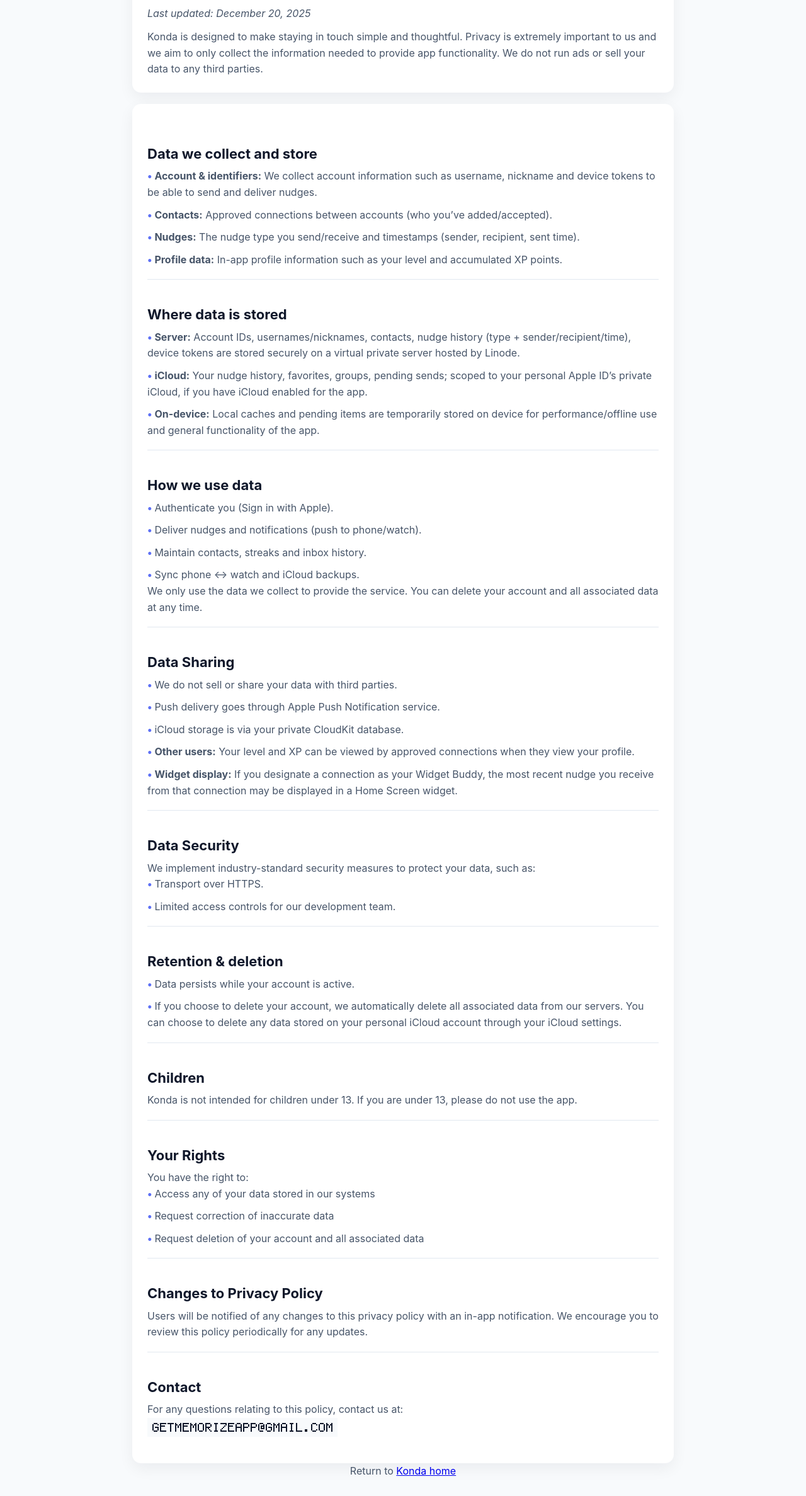
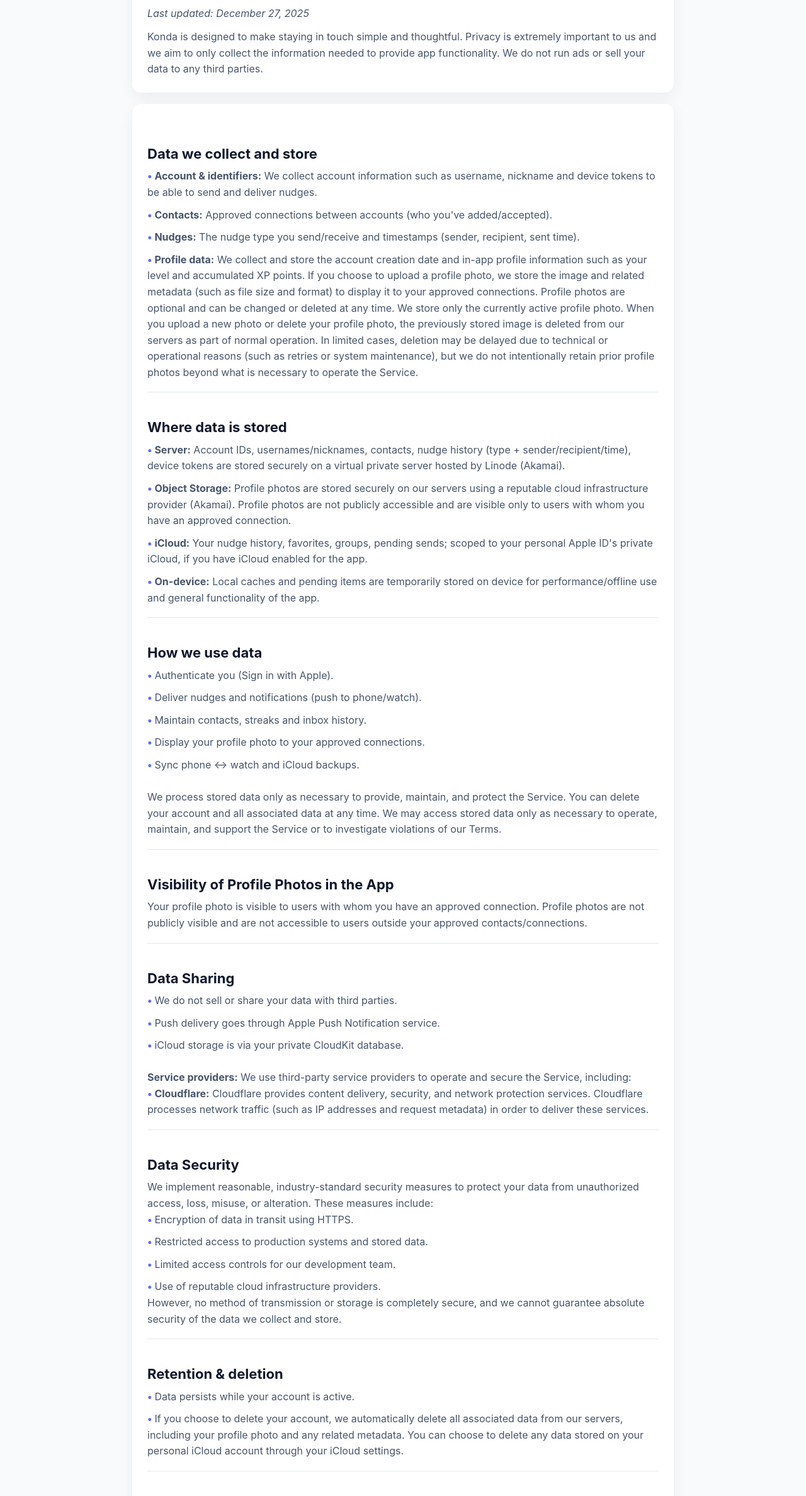
Before and after one commit to memorizeapp/konda, a plain HTML site: page privacy.html in a window 1280 px wide. Shown: the part 163-2538 px from the top of the page at 63% size. Drawn offline with Linux system fonts and the light colour scheme.

Commit message:
Add files via upload

```diff
--- a/privacy.html
+++ b/privacy.html
@@ -53,7 +53,7 @@
   <div class="wrap content">
     <header class="panel" style="margin-bottom:18px;">
       <h1>Privacy Policy</h1>
-      <p class="meta"><em>Last updated: December 20, 2025</em></p>
+      <p class="meta"><em>Last updated: December 27, 2025</em></p>
       <p style="margin-top:12px;">Konda is designed to make staying in touch simple and thoughtful. Privacy is extremely important to us and we aim to only collect the information needed to provide app functionality. We do not run ads or sell your data to any third parties.
     </p>
     </header>
@@ -63,17 +63,18 @@
         <h2>Data we collect and store</h2>
         <ul>
           <li><strong>Account & identifiers:</strong> We collect account information such as username, nickname and device tokens to be able to send and deliver nudges.</li>
-          <li><strong>Contacts:</strong> Approved connections between accounts (who you’ve added/accepted).</li>
+          <li><strong>Contacts:</strong> Approved connections between accounts (who you've added/accepted).</li>
           <li><strong>Nudges:</strong> The nudge type you send/receive and timestamps (sender, recipient, sent time).</li>
-          <li><strong>Profile data:</strong> In-app profile information such as your level and accumulated XP points.</li>
+          <li><strong>Profile data:</strong> We collect and store the account creation date and in-app profile information such as your level and accumulated XP points. If you choose to upload a profile photo, we store the image and related metadata (such as file size and format) to display it to your approved connections. Profile photos are optional and can be changed or deleted at any time. We store only the currently active profile photo. When you upload a new photo or delete your profile photo, the previously stored image is deleted from our servers as part of normal operation. In limited cases, deletion may be delayed due to technical or operational reasons (such as retries or system maintenance), but we do not intentionally retain prior profile photos beyond what is necessary to operate the Service.</li>
         </ul>
       </section>
 
       <section class="section">
         <h2>Where data is stored</h2>
         <ul>
-          <li><strong>Server:</strong> Account IDs, usernames/nicknames, contacts, nudge history (type + sender/recipient/time), device tokens are stored securely on a virtual private server hosted by Linode.</li>
-          <li><strong>iCloud:</strong> Your nudge history, favorites, groups, pending sends; scoped to your personal Apple ID’s private iCloud, if you have iCloud enabled for the app.</li>
+          <li><strong>Server:</strong> Account IDs, usernames/nicknames, contacts, nudge history (type + sender/recipient/time), device tokens are stored securely on a virtual private server hosted by Linode (Akamai).</li>
+          <li><strong>Object Storage:</strong> Profile photos are stored securely on our servers using a reputable cloud infrastructure provider (Akamai). Profile photos are not publicly accessible and are visible only to users with whom you have an approved connection.</li>
+          <li><strong>iCloud:</strong> Your nudge history, favorites, groups, pending sends; scoped to your personal Apple ID's private iCloud, if you have iCloud enabled for the app.</li>
           <li><strong>On-device:</strong> Local caches and pending items are temporarily stored  on device for performance/offline use and general functionality of the app.</li>
         </ul>
       </section>
@@ -84,9 +85,16 @@
           <li>Authenticate you (Sign in with Apple).</li>
           <li>Deliver nudges and notifications (push to phone/watch).</li>
           <li>Maintain contacts, streaks and inbox history.</li>
+          <li>Display your profile photo to your approved connections.</li>
           <li>Sync phone ↔ watch and iCloud backups.</li>
         </ul>
-        <p>We only use the data we collect to provide the service. You can delete your account and all associated data at any time.</p>
+        <br>
+        <p>We process stored data only as necessary to provide, maintain, and protect the Service. You can delete your account and all associated data at any time. We may access stored data only as necessary to operate, maintain, and support the Service or to investigate violations of our Terms.</p>
+      </section>
+
+      <section class="section">
+        <h2>Visibility of Profile Photos in the App</h2>
+        <p>Your profile photo is visible to users with whom you have an approved connection. Profile photos are not publicly visible and are not accessible to users outside your approved contacts/connections.</p>
       </section>
 
       <section class="section">
@@ -95,25 +103,32 @@
           <li>We do not sell or share your data with third parties.</li>
           <li>Push delivery goes through Apple Push Notification service.</li>
           <li>iCloud storage is via your private CloudKit database.</li>
-          <li><strong>Other users:</strong> Your level and XP can be viewed by approved connections when they view your profile.</li>
-          <li><strong>Widget display:</strong> If you designate a connection as your Widget Buddy, the most recent nudge you receive from that connection may be displayed in a Home Screen widget.</li>
+        </ul>
+        <br>
+        <p><strong>Service providers:</strong> We use third-party service providers to operate and secure the Service, including:</p>
+        <ul>
+          <li><strong>Cloudflare:</strong> Cloudflare provides content delivery, security, and network protection services. Cloudflare processes network traffic (such as IP addresses and request metadata) in order to deliver these services.</li>
         </ul>
       </section>
 
       <section class="section">
         <h2>Data Security</h2>
-        <p>We implement industry-standard security measures to protect your data, such as:    </p>
+        <p>We implement reasonable, industry-standard security measures to protect your data from unauthorized access, loss, misuse, or alteration. These measures include:</p>
         <ul>
-          <li>Transport over HTTPS.</li>
+          <li>Encryption of data in transit using HTTPS.</li>
+          <li>Restricted access to production systems and stored data.</li>
           <li>Limited access controls for our development team.</li>
+          <li>Use of reputable cloud infrastructure providers.</li>
         </ul>
+        <p>
+          However, no method of transmission or storage is completely secure, and we cannot guarantee absolute security of the data we collect and store.</p>
       </section>
 
       <section class="section">
         <h2>Retention & deletion</h2>
         <ul>
           <li>Data persists while your account is active.</li>
-          <li>If you choose to delete your account, we automatically delete all associated data from our servers. You can choose to delete any data stored on your personal iCloud account through your iCloud settings.</li>
+          <li>If you choose to delete your account, we automatically delete all associated data from our servers, including your profile photo and any related metadata. You can choose to delete any data stored on your personal iCloud account through your iCloud settings.</li>
         </ul>
       </section>
 
@@ -134,7 +149,7 @@
 
       <section class="section">
         <h2>Changes to Privacy Policy</h2>
-        <p>Users will be notified of any changes to this privacy policy with an in-app notification. We encourage you to review this policy periodically for any updates.</p>
+        <p>We may update this Privacy Policy from time to time. Notice of material changes may be provided through the App. The “Last updated” date at the top of this policy indicates when it was last revised.</p>
       </section>
 
       <section class="section">
```
Also changed, not shown: terms.html (+30 -11 lines).
